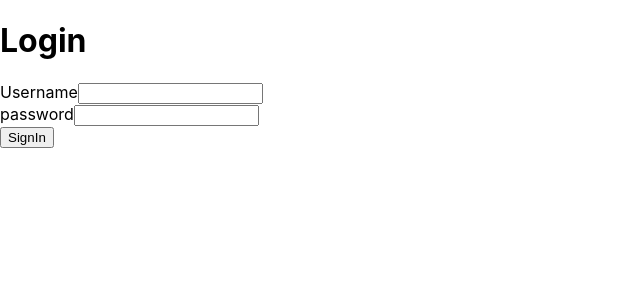
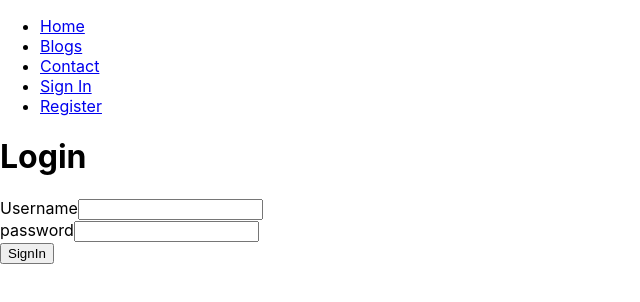
Before and after one commit to nsilz44/story-blog, a React (Create React App) app in the folder client/: page /signIn in a window 1280 px wide. Shown: the top 302 px of the page, without its empty margins (0-640 px from the left). Built offline with nearby package versions, Linux system fonts and the light colour scheme.

Commit message:
client saves tokens

```diff
--- a/client/src/App.js
+++ b/client/src/App.js
@@ -1,5 +1,5 @@
 import "./App.css";
-import React ,{ useState } from "react";
+import React from "react";
 import { BrowserRouter, Routes, Route } from "react-router-dom";
 import Layout from "./pages/Layout";
 import Home from "./pages/Home";
@@ -8,20 +8,19 @@ import Contact from "./pages/Contact";
 import NoPage from "./pages/NoPage";
 import SuperUser from "./pages/SuperUser";
 import SignIn from "./pages/SignIn";
+import useToken from "./components/useToken";
 import Register from "./pages/Register";
 import Verification from "./pages/Verification";
 
+
 function App() {
-  const [token, setToken] = useState('');
 
-  if(!token) {
-    return <SignIn setToken={setToken} />
-  }
+  const { token, setToken } = useToken()
 
   return (
     <BrowserRouter>
       <Routes>
-        <Route path="/" element={<Layout />}>
+        <Route path="/" element={<Layout token={token} />}>
           <Route index element={<Home />} />
           <Route path="blogs" element={<Blogs />} />
           <Route path="contact" element={<Contact />} />
--- /dev/null
+++ b/client/src/components/useToken.js
@@ -0,0 +1,20 @@
+import { useState } from 'react';
+
+export default function useToken() {
+    const getToken = () => {
+        const tokenString = localStorage.getItem('token');
+        const userToken = JSON.parse(tokenString);
+        return userToken?.token
+      };
+
+    const [token, setToken] = useState(getToken());
+
+    const saveToken = userToken => {
+        localStorage.setItem('token', JSON.stringify(userToken));
+        setToken(userToken.token);
+    };
+    return {
+        setToken: saveToken,
+        token
+      }
+}
--- a/client/src/pages/Layout.js
+++ b/client/src/pages/Layout.js
@@ -1,6 +1,8 @@
 import { Outlet, Link } from "react-router-dom";
 
-const Layout = () => {
+
+export default function Layout({ token }) {
+  if(!token) {
     return (
       <>
         <nav>
@@ -26,6 +28,27 @@ const Layout = () => {
         <Outlet />
       </>
     )
+  }
+  else {
+    return (
+      <>
+        <nav>
+          <ul>
+            <li>
+              <Link to="/">Home</Link>
+            </li>
+            <li>
+              <Link to="/blogs">Blogs</Link>
+            </li>
+            <li>
+              <Link to="/contact">Contact</Link>
+            </li>
+          </ul>
+        </nav>
+
+        <Outlet />
+      </>
+    )
+  }
+
 };
-
-export default Layout;
--- a/client/src/pages/SignIn.js
+++ b/client/src/pages/SignIn.js
@@ -16,7 +16,6 @@ async function signInUser(data){
 export default function SignIn({ setToken }) {
    const [username, setUsername] = useState("");
    const [password, setPassword] = useState ("");
-
    const completeSignIn = async e => {
     e.preventDefault();
     const token = await signInUser({
```
Lines whose indentation alone changed are shown as unchanged.
